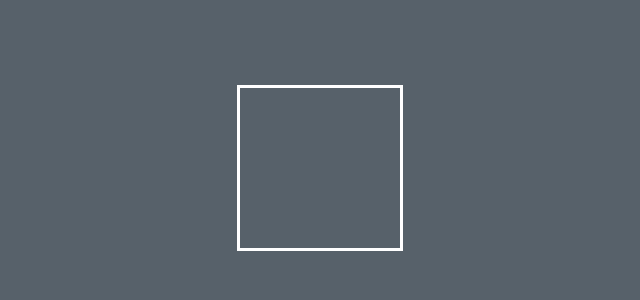
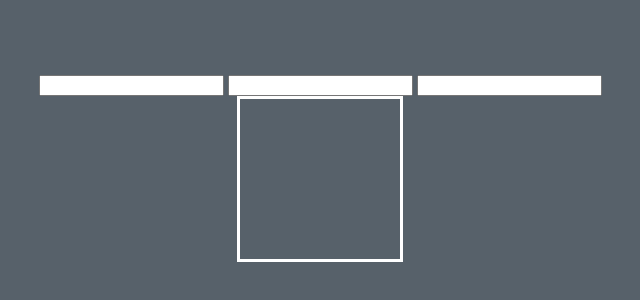
Before and after one commit to WilfriedW9/Traqueur-de-postulation, a plain HTML site: page index.html in a window 1280 px wide. Shown: the part 232-532 px from the top of the page, without its empty margins (320-960 px from the left). Drawn offline with Linux system fonts and the light colour scheme.

Commit message:
Ajout des champs de type text

```diff
--- a/index.html
+++ b/index.html
@@ -1,14 +1,28 @@
 <!DOCTYPE html>
 <html lang="fr">
-<head>
-    <meta charset="UTF-8">
-    <meta name="viewport" content="width=device-width, initial-scale=1.0">
+  <head>
+    <meta charset="UTF-8" />
+    <meta name="viewport" content="width=device-width, initial-scale=1.0" />
     <title>Traqueur de postulation</title>
-    <link rel="stylesheet" href="style.css">
+    <link rel="stylesheet" href="style.css" />
     <script src="script.js" defer></script>
-</head>
-<body>
+  </head>
+  <body>
+    <form>
+      <input
+      type="text"
+      name="nomEntreprise"
+      id="" />
+      <input
+      type="text"
+      name="posteDesc"
+      id="" />
+      <input
+        type="text"
+        name="technologies"
+        id=""
+      />
+    </form>
     <div class="board"></div>
-
-</body>
+  </body>
 </html>
--- a/script.js
+++ b/script.js
@@ -17,7 +17,3 @@ class Candidature {
     this.technologies = technologies;
   }
 }
-
-const candidatureTest = new Candidature("helloWork", "11/11/11", true, "3", "Dev front end", "intégrateur", "HTML/CSS/JS")
-
-console.log(candidatureTest)
--- a/style.css
+++ b/style.css
@@ -5,6 +5,7 @@ body{
     display: flex;
     justify-content: center;
     align-items: center;
+    flex-direction: column;
 }
 
 .board{
```
